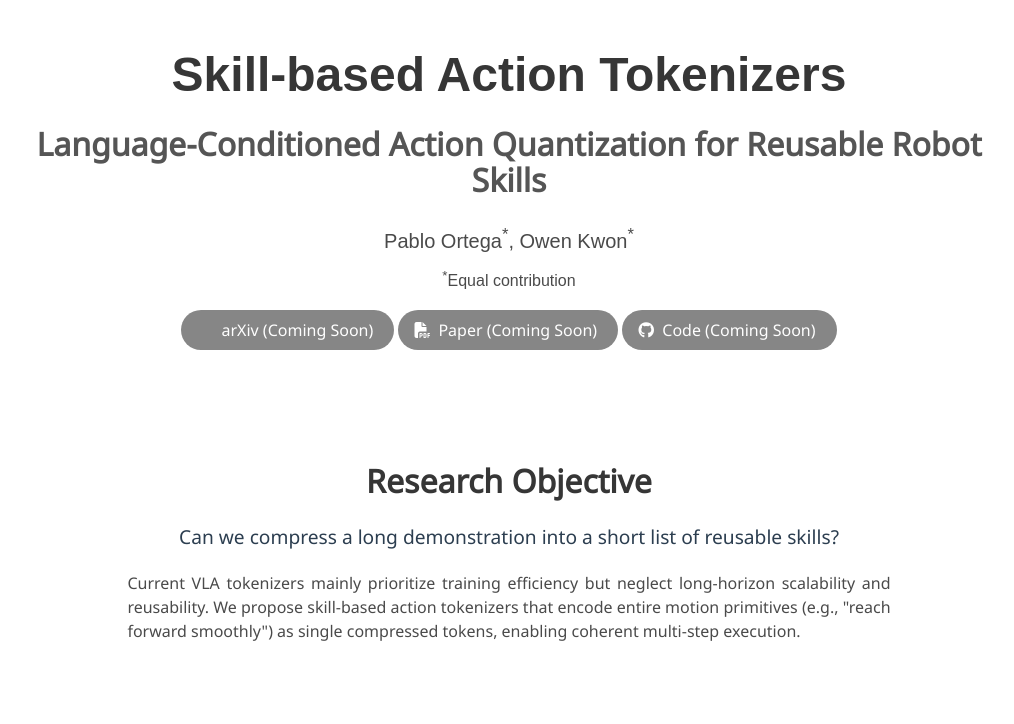
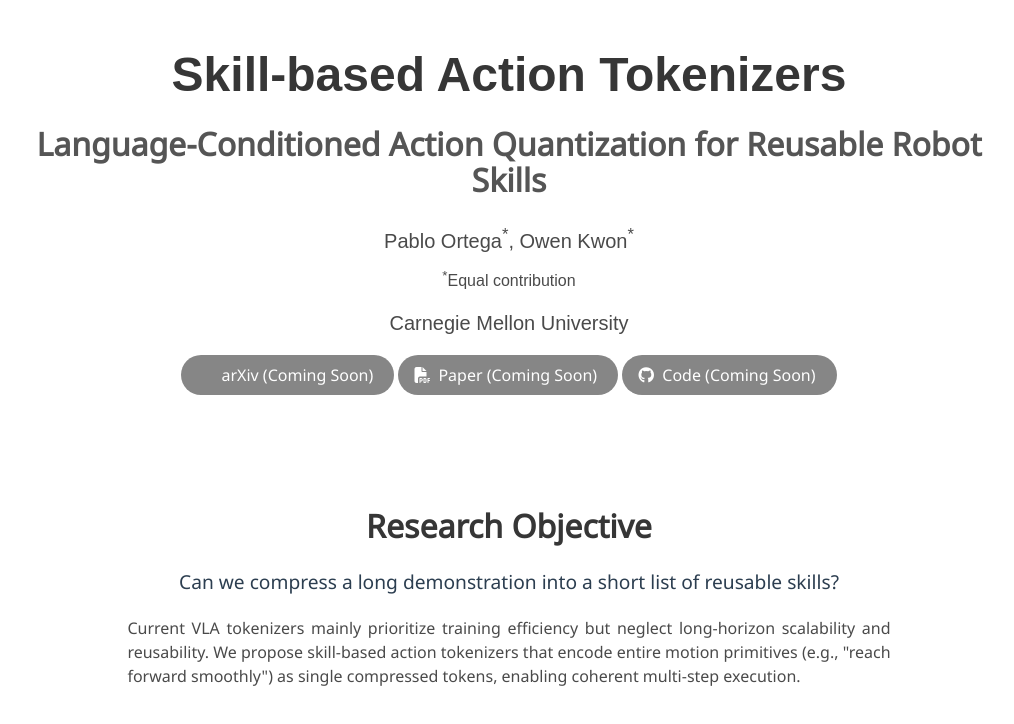
Before and after one commit to skill-tokenizer/skill-tokenizer.github.io, a plain HTML site: page index.html in a window 1280 px wide. Shown: the top 724 px of the page, without its empty margins (131-1145 px from the left). Drawn offline with nearby package versions, Linux system fonts and the light colour scheme; some icons are missing; a web font is replaced by a local one.

Commit message:
Add CMU affiliation

```diff
--- a/index.html
+++ b/index.html
@@ -42,6 +42,10 @@
 
           <div class="is-size-6 publication-authors" style="margin-top: 10px;">
             <span class="author-block"><sup>*</sup>Equal contribution</span>
+          </div>
+
+          <div class="is-size-5 publication-authors" style="margin-top: 15px;">
+            <span class="author-block">Carnegie Mellon University</span>
           </div>
 
           <div class="column has-text-centered">
```
